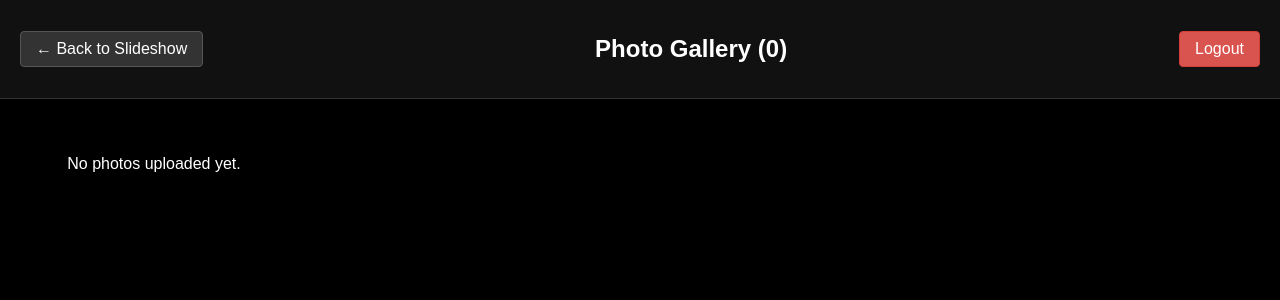
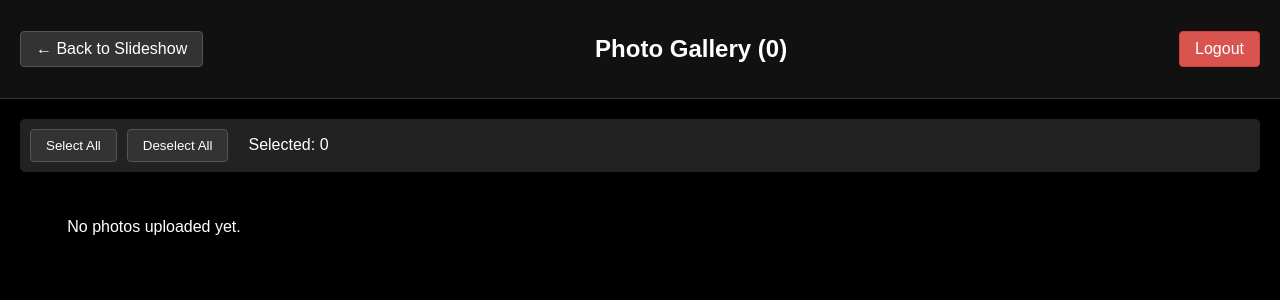
Before and after one commit to sherwin-ad/ditigal_picture_frame, a Flask app: page /gallery in a window 1280 px wide. Shown: the top 300 px of the page. Run offline with Flask 3, Linux system fonts and the light colour scheme; the visitor is signed in with stand-in values (Sample User, id 1).

Commit message:
updated:   app.py

```diff
--- a/app.py
+++ b/app.py
@@ -95,6 +95,11 @@ def gallery():
 @app.route('/delete/<filename>', methods=['POST'])
 @login_required
 def delete_file(filename):
+    return delete_single_file(filename)
+
+@app.route('/delete_single/<filename>', methods=['GET'])
+@login_required
+def delete_single_file(filename):
     if not allowed_file(filename):
          flash('Invalid file type')
          return redirect(url_for('gallery'))
@@ -109,6 +114,31 @@ def delete_file(filename):
     else:
         flash('File not found')
 
+    return redirect(url_for('gallery'))
+
+@app.route('/delete_bulk', methods=['POST'])
+@login_required
+def delete_bulk():
+    files_to_delete = request.form.getlist('selected_files')
+
+    if not files_to_delete:
+        flash('No files selected for deletion.')
+        return redirect(url_for('gallery'))
+
+    deleted_count = 0
+    errors = 0
+
+    for filename in files_to_delete:
+        if allowed_file(filename):
+            file_path = os.path.join(app.config['UPLOAD_FOLDER'], filename)
+            if os.path.exists(file_path):
+                try:
+                    os.remove(file_path)
+                    deleted_count += 1
+                except:
+                    errors += 1
+
+    flash(f'Deleted {deleted_count} files.' + (f' ({errors} errors)' if errors else ''))
     return redirect(url_for('gallery'))
 
 @app.route('/upload', methods=['POST'])
--- a/templates/gallery.html
+++ b/templates/gallery.html
@@ -75,6 +106,15 @@
             margin: -20px -20px 20px -20px;
             padding: 15px 20px;
         }
+        .bulk-actions {
+            margin-bottom: 20px;
+            padding: 10px;
+            background-color: #222;
+            border-radius: 4px;
+            display: flex;
+            align-items: center;
+            gap: 15px;
+        }
         .btn {
             background-color: #333;
             color: white;
@@ -82,11 +122,77 @@
             text-decoration: none;
             border-radius: 4px;
             border: 1px solid #555;
+            cursor: pointer;
         }
         .btn:hover {
             background-color: #555;
         }
+        .btn-danger {
+            background-color: #d9534f;
+            border-color: #d43f3a;
+        }
+        .btn-danger:hover {
+            background-color: #c9302c;
+        }
     </style>
+    <script>
+        function toggleSelection(imgName) {
+            const item = document.getElementById('item-' + imgName);
+            const checkbox = document.getElementById('check-' + imgName);
+
+            // Toggle checkbox
+            checkbox.checked = !checkbox.checked;
+
+            // Update visual state
+            if (checkbox.checked) {
+                item.classList.add('selected');
+            } else {
+                item.classList.remove('selected');
+            }
+
+            updateBulkButtons();
+        }
+
+        function updateBulkButtons() {
+            const checkboxes = document.querySelectorAll('.select-checkbox:checked');
+            const bulkDeleteBtn = document.getElementById('bulk-delete-btn');
+            const countSpan = document.getElementById('selected-count');
+
+            if (countSpan) countSpan.textContent = checkboxes.length;
+
+            if (checkboxes.length > 0) {
+                bulkDeleteBtn.style.display = 'inline-block';
+            } else {
+                bulkDeleteBtn.style.display = 'none';
+            }
+        }
+
+        function submitBulkDelete() {
+            if (confirm('Are you sure you want to delete these photos?')) {
+                document.getElementById('gallery-form').submit();
+            }
+        }
+
+        function selectAll() {
+            const checkboxes = document.querySelectorAll('.select-checkbox');
+            checkboxes.forEach(cb => {
+                if (!cb.checked) {
+                    cb.checked = true;
+                    document.getElementById('item-' + cb.value).classList.add('selected');
+                }
+            });
+            updateBulkButtons();
+        }
+
+        function deselectAll() {
+            const checkboxes = document.querySelectorAll('.select-checkbox');
+            checkboxes.forEach(cb => {
+                cb.checked = false;
+                document.getElementById('item-' + cb.value).classList.remove('selected');
+            });
+            updateBulkButtons();
+        }
+    </script>
 </head>
 <body>
 
@@ -106,22 +212,36 @@
       {% endif %}
     {% endwith %}
 
+    <div class="bulk-actions" style="display: flex; justify-content: space-between; align-items: center; background: #222; padding: 10px; margin-bottom: 10px; border-radius: 5px;">
+        <div style="display: flex; gap: 10px; align-items: center;">
+            <button onclick="selectAll()" class="btn">Select All</button>
+            <button onclick="deselectAll()" class="btn">Deselect All</button>
+            <span style="margin-left: 10px;">Selected: <span id="selected-count">0</span></span>
+        </div>
+        <button id="bulk-delete-btn" onclick="submitBulkDelete()" class="btn btn-danger" style="display: none; background-color: #d9534f; border: none; padding: 8px 15px; color: white; cursor: pointer; border-radius: 4px;">Delete Selected</button>
+    </div>
+
+    <form id="gallery-form" action="/delete_bulk" method="POST">
         <div class="gallery-container">
             {% for image in images %}
-        <div class="gallery-item">
-            <a href="{{ url_for('static', filename='photos/' + image) }}" target="_blank">
-                <img src="{{ url_for('static', filename='photos/' + image) }}" alt="{{ image }}">
-            </a>
+            <div class="gallery-item" id="item-{{ image }}">
+                <!-- Stop propagation on checkbox click so it doesn't trigger the image onclick immediately after -->
+                <input type="checkbox" class="select-checkbox" name="selected_files" value="{{ image }}" id="check-{{ image }}" onclick="event.stopPropagation(); updateBulkButtons();">
+
+                <!-- Image click toggles selection -->
+                <img src="{{ url_for('static', filename='photos/' + image) }}" alt="{{ image }}" onclick="toggleSelection('{{ image }}')">
+
                 <div class="actions">
-                <form action="/delete/{{ image }}" method="post" onsubmit="return confirm('Are you sure you want to delete this photo?');">
-                    <button type="submit" class="delete-btn">Delete</button>
-                </form>
+                    <a href="{{ url_for('static', filename='photos/' + image) }}" target="_blank" class="btn-action view-btn">View</a>
+                     <a href="/delete_single/{{ image }}" class="btn-action delete-btn" onclick="return confirm('Delete this photo?');">Delete</a>
                 </div>
             </div>
             {% else %}
             <p style="text-align: center; width: 100%;">No photos uploaded yet.</p>
             {% endfor %}
         </div>
+    </form>
+
 
 </body>
 </html>
```
Also changed, not shown: other parts of templates/gallery.html (+34 -3 lines), 2 other files. Lines whose indentation alone changed are shown as unchanged.
